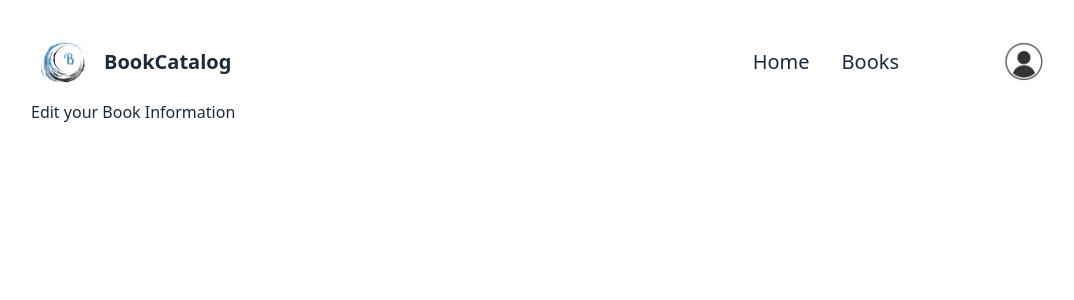
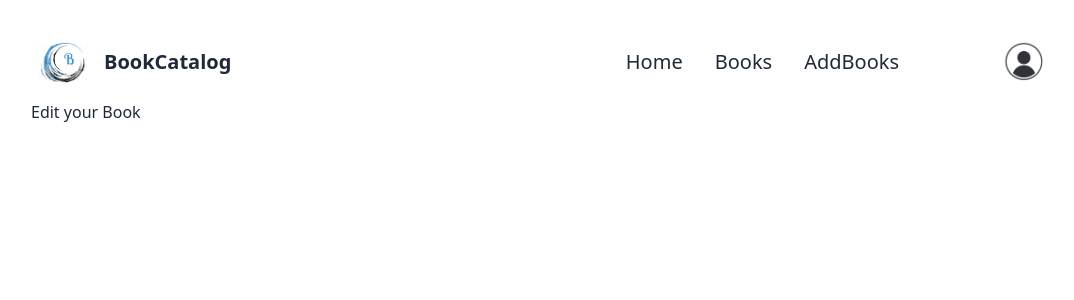
Before and after one commit to MrinmoyBaust98/book-catalog, a React (Vite) app: page /edit-book in a window 1280 px wide. Shown: the top 300 px of the page, without its empty margins (97-1171 px from the left). Built offline with nearby package versions, Linux system fonts and the light colour scheme; no server answers.

Commit message:
Add book page added & protected with private routes

```diff
--- a/src/layouts/Navbar.tsx
+++ b/src/layouts/Navbar.tsx
@@ -39,6 +39,9 @@ export default function Navbar() {
 
               <li>
                 <Link to="/books">Books</Link>
+              </li>
+              <li>
+                <Link to="/add-book">AddBooks</Link>
               </li>
             </ul>
           </div>
--- /dev/null
+++ b/src/pages/AddBook.tsx
@@ -0,0 +1,7 @@
+export default function AddBook() {
+  return (
+    <div>
+      <h3>Add new books</h3>
+    </div>
+  );
+}
--- a/src/pages/EditBook.tsx
+++ b/src/pages/EditBook.tsx
@@ -1,7 +1,9 @@
 export default function EditBook() {
   return (
-    <div>
-      <h3>Edit your Book Information</h3>
-    </div>
+    <>
+      <div className="text center">
+        <h3> Edit your Book</h3>
+      </div>
+    </>
   );
 }
--- /dev/null
+++ b/src/routes/PrivateRoute.tsx
@@ -0,0 +1,18 @@
+import { ReactNode } from "react";
+import { Navigate, useLocation } from "react-router-dom";
+import { useAppSelector } from "../redux/hooks";
+
+interface IProps {
+  children: ReactNode;
+}
+export default function PrivateRoute({ children }: IProps) {
+  const { user, isLoading } = useAppSelector((state) => state.user);
+  const pathname = useLocation();
+  if (isLoading) {
+    return <p>Loading.....</p>;
+  }
+  if (!user.email && !isLoading) {
+    return <Navigate to="/login" state={{ path: pathname }} />;
+  }
+  return children;
+}
--- a/src/routes/routes.tsx
+++ b/src/routes/routes.tsx
@@ -7,6 +7,8 @@ import NotFound from "../pages/NotFound";
 import Home from "../pages/Home";
 import BookDetails from "../pages/BookDetails";
 import EditBook from "../pages/EditBook";
+import AddBook from "../pages/AddBook";
+import PrivateRoute from "./PrivateRoute";
 
 const routes = createBrowserRouter([
   {
@@ -30,6 +32,14 @@ const routes = createBrowserRouter([
         element: <EditBook />,
       },
       {
+        path: "/add-book",
+        element: (
+          <PrivateRoute>
+            <AddBook />
+          </PrivateRoute>
+        ),
+      },
+      {
         path: "/login",
         element: <Login />,
       },
```
